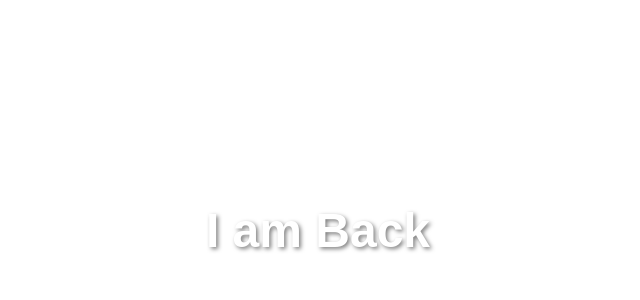
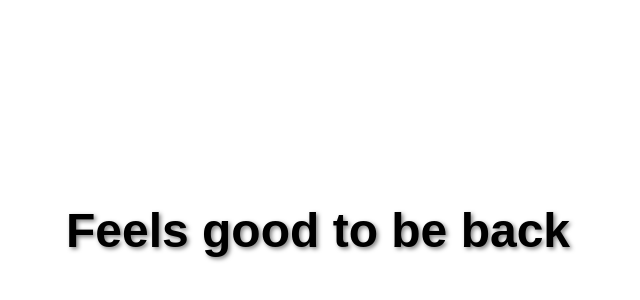
Before and after one commit to mohammedjawadsaleem17/imback, a plain HTML site: page index.html in a window 1280 px wide. Shown: the part 178-478 px from the top of the page, without its empty margins (322-962 px from the left). Drawn offline with Linux system fonts and the light colour scheme.

Commit message:
initail commit

```diff
--- a/index.html
+++ b/index.html
@@ -1,7 +1,7 @@
 <!DOCTYPE html>
 <html>
 <head>
-  <title>Alhamdulillah</title>
+  <title>jawadSaleem</title>
   <style>
     body {
       background-image: url('background-image.jpg');
@@ -22,6 +22,6 @@
   </style>
 </head>
 <body>
-  <h1>I am Back</h1>
+  <h1 style="color:black">Feels good to be back</h1>
 </body>
 </html>
```
